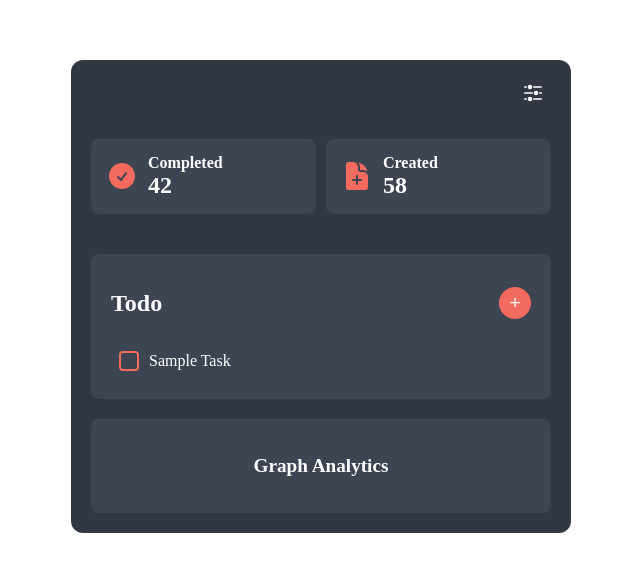
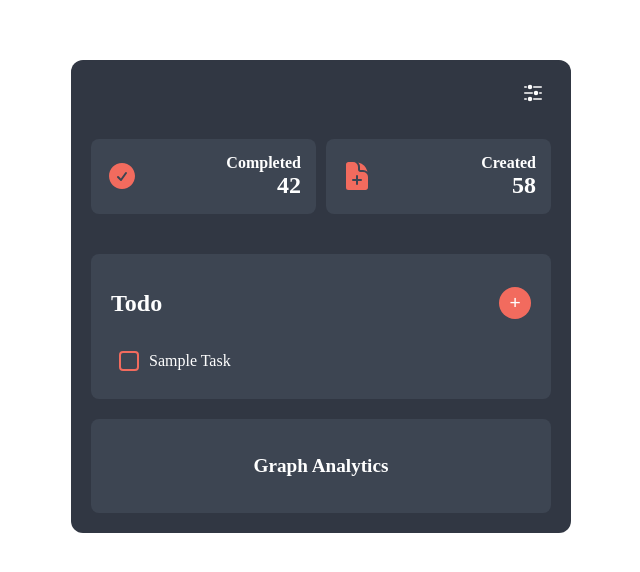
Before and after one commit to chris2kus31/todo-ui, a Nuxt app: page /todo in a window 1280 px wide. Shown: the part 112-684 px from the top of the page, without its empty margins (319-959 px from the left). Built offline with nearby package versions, Linux system fonts and the light colour scheme.

Commit message:
did not like it, created space between

```diff
--- a/components/TopRowAnalytics.vue
+++ b/components/TopRowAnalytics.vue
@@ -45,13 +45,12 @@ import { CheckCircleIcon, DocumentPlusIcon } from "@heroicons/vue/24/solid";
   color: white;
   margin: 0;
 }
-
 .card-content {
   display: flex;
   align-items: center;
-  gap: 10px;
+  justify-content: space-between; /* Space between icon and card-info */
+  width: 100%; /* Ensure content takes full width for spacing */
 }
-
 .card-icon {
   width: 32px;
   height: 32px;
@@ -60,9 +59,8 @@ import { CheckCircleIcon, DocumentPlusIcon } from "@heroicons/vue/24/solid";
 .card-info {
   display: flex;
   flex-direction: column;
-  align-items: flex-start;
+  align-items: flex-end; /* Align text to the right */
 }
-
 .card-number {
   font-size: 1.5em;
   font-weight: bold;
```
